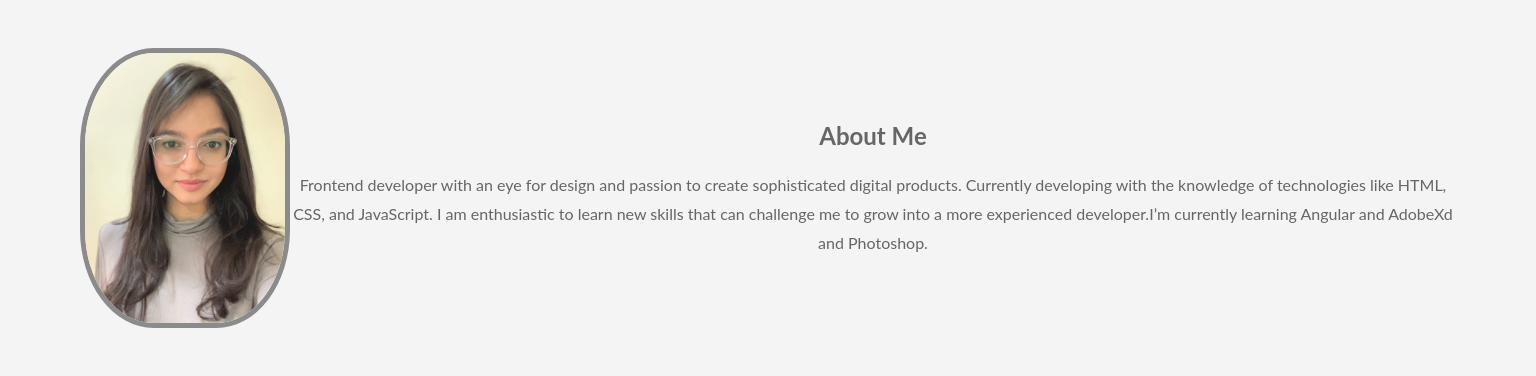
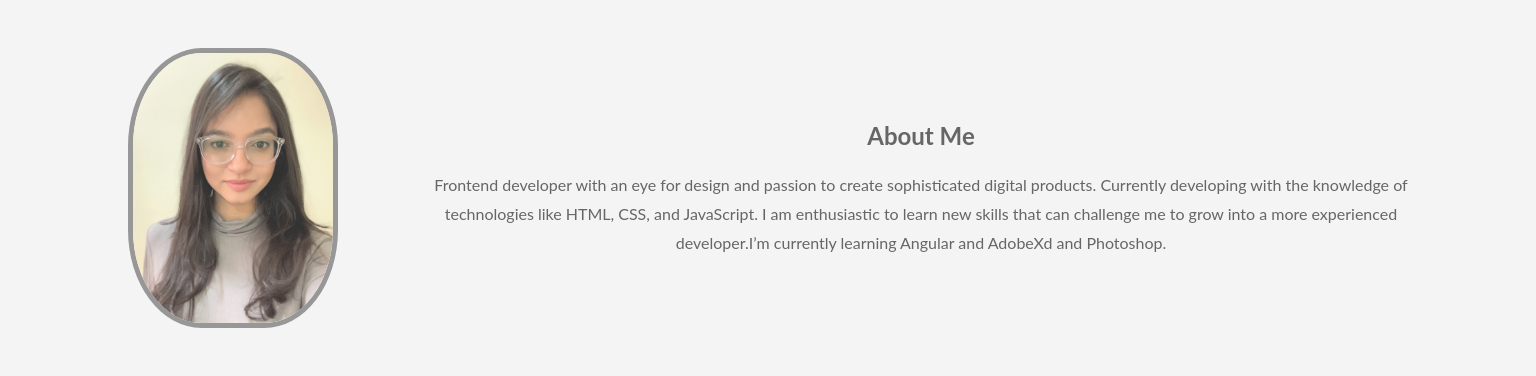
Before and after one commit to Samanayaz/parrallaxPortfolio, a plain HTML site: page index.html in a window 1536 px wide. Shown: the part 802-1178 px from the top of the page. Drawn offline with Linux system fonts and the light colour scheme; grey boxes are pictures that could not be loaded.

Commit message:
animation update

```diff
--- a/style.css
+++ b/style.css
@@ -13,7 +13,7 @@ html {
   height: 270px;
   border: solid grey 5px;
   border-radius: 35%;
-  opacity: 0.9;
+  opacity: 0.8;
 }
 .detail {
   display: flex;
@@ -164,6 +164,12 @@ html {
     transform: skew(-10deg, -10deg);
   }
 }
+
+@media (min-width: 1400px) {
+  .detail div {
+    padding: 0 3em 0 3em;
+  }
+}
 /*For Mobile Responsiveness*/
 @media (max-width: 650px) {
   .heading1 {
```
